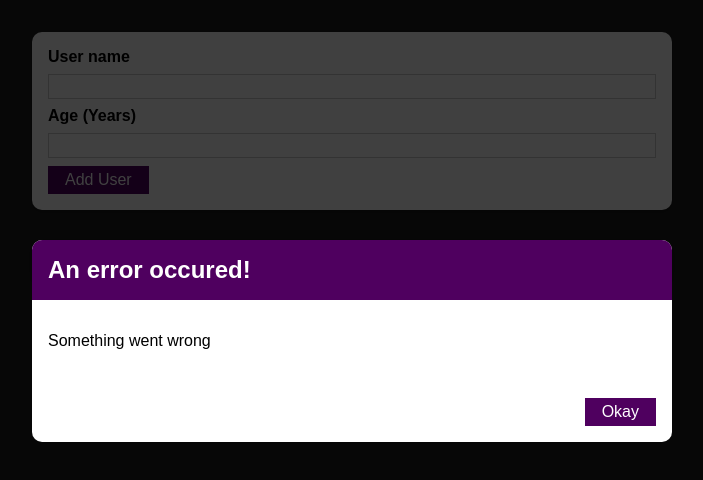
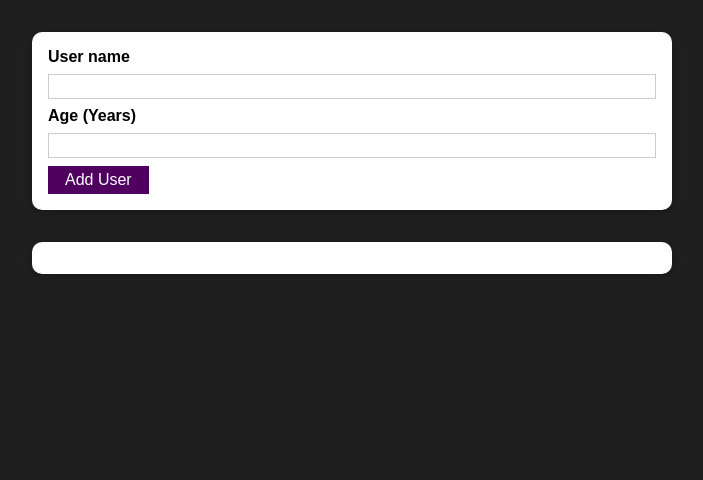
Before and after one commit to brettl1991/User-validation-app, a React (Create React App) app: page / in a window 1280 px wide. Shown: the top 480 px of the page, without its empty margins (288-991 px from the left). Built offline with nearby package versions, Linux system fonts and the light colour scheme.

Commit message:
feat: manging the error state

```diff
--- a/src/components/UI/ErrorModal.js
+++ b/src/components/UI/ErrorModal.js
@@ -6,7 +6,7 @@
 const errorModal = (props) => {
   return (
     <div>
-      <div className={styles.backdrop} />
+      <div className={styles.backdrop} onClick={props.onConfirm} />
       <Card className={styles.modal}>
         <header className={styles.header}>
           <h2>{props.title}</h2>
@@ -15,7 +15,7 @@
           <p>{props.message}</p>
         </div>
         <footer className={styles.actions}>
-          <Button>Okay</Button>
+          <Button onClick={props.onConfirm}>Okay</Button>
         </footer>
       </Card>
     </div>
--- a/src/components/Users/AddUser.js
+++ b/src/components/Users/AddUser.js
@@ -9,6 +9,7 @@
   //States
   const [enteredUsername, setEnteredUsername] = useState("");
   const [enteredAge, setEnteredAge] = useState("");
+  const [error, setError] = useState();
 
   //Form submission
   const addUserHandle = (event) => {
@@ -16,11 +17,19 @@
 
     //Validation
 
-    if (enteredUsername === 0 || enteredAge === 0) {
+    if (enteredUsername.trim().length === 0 || enteredAge.trim().length === 0) {
+      setError({
+        title: "Invalid input",
+        message: "Please enter a valid name and age (non-empty values)",
+      });
       return;
     }
 
     if (+enteredAge < 1) {
+      setError({
+        title: "Invalid age",
+        message: "Please enter a valid age (>0)",
+      });
       return;
     }
     props.onAddUser(enteredUsername, enteredAge);
@@ -38,9 +47,19 @@
     setEnteredAge(event.target.value);
   };
 
+  const errorHandler = () => {
+    setError(null);
+  };
+
   return (
     <div>
-      <ErrorModal title="An error occured!" message="Something went wrong" />
+      {error && (
+        <ErrorModal
+          title={error.title}
+          message={error.message}
+          onConfirm={errorHandler}
+        />
+      )}
       <Card className={styles.input}>
         <form onSubmit={addUserHandle}>
           <label htmlFor="username">User name</label>
```
